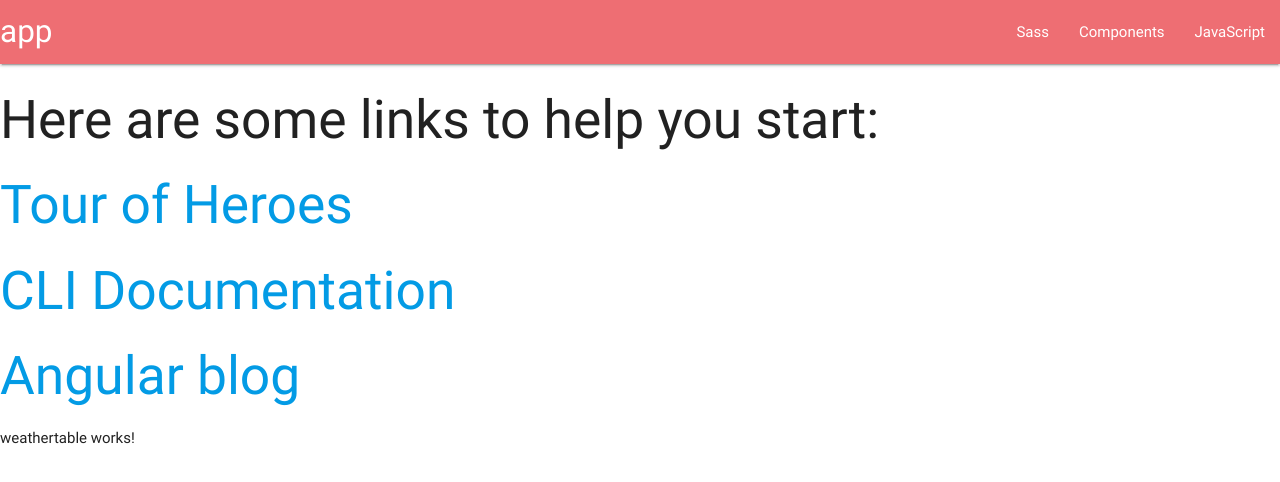
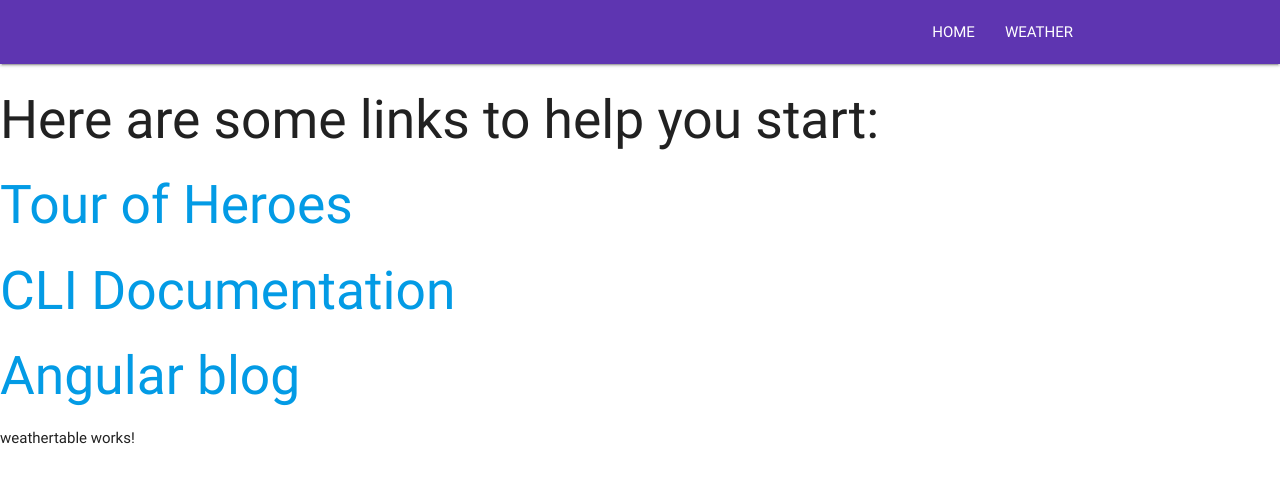
Before and after one commit to apollowebdesigns/piangulario, an Angular app: page /weathertable in a window 1280 px wide. Shown: the top 482 px of the page. Built offline with nearby package versions, Linux system fonts and the light colour scheme.

Commit message:
added changes

```diff
--- a/src/app/app.component.html
+++ b/src/app/app.component.html
@@ -1,11 +1,15 @@
-<nav>
-  <div class="nav-wrapper">
-    <a href="#" class="brand-logo">{{title}}</a>
-    <ul id="nav-mobile" class="right hide-on-med-and-down">
-      <li><a href="sass.html">Sass</a></li>
-      <li><a href="badges.html">Components</a></li>
-      <li><a href="collapsible.html">JavaScript</a></li>
+<nav class="deep-purple darken-1" role="navigation">
+  <div class="nav-wrapper container">
+    <ul class="right hide-on-med-and-down">
+      <li><a routerLink="/">HOME</a></li>
+      <li><a routerLink="/weathertable">WEATHER</a></li>
     </ul>
+
+    <ul id="nav-mobile" class="side-nav">
+      <li><a routerLink="/">HOME</a></li>
+      <li><a routerLink="/weathertable">WEATHER</a></li>
+    </ul>
+    <a href="#" data-activates="nav-mobile" class="button-collapse"><i class="material-icons">menu</i></a>
   </div>
 </nav>
 <h2>Here are some links to help you start: </h2>
--- a/src/app/weathertable/weathertable.component.ts
+++ b/src/app/weathertable/weathertable.component.ts
@@ -10,6 +10,6 @@
   constructor() { }
 
   ngOnInit() {
+
   }
-
 }
```
Also changed, not shown: src/app/weathertable/weathertable.component.html (line endings or trailing spaces).
